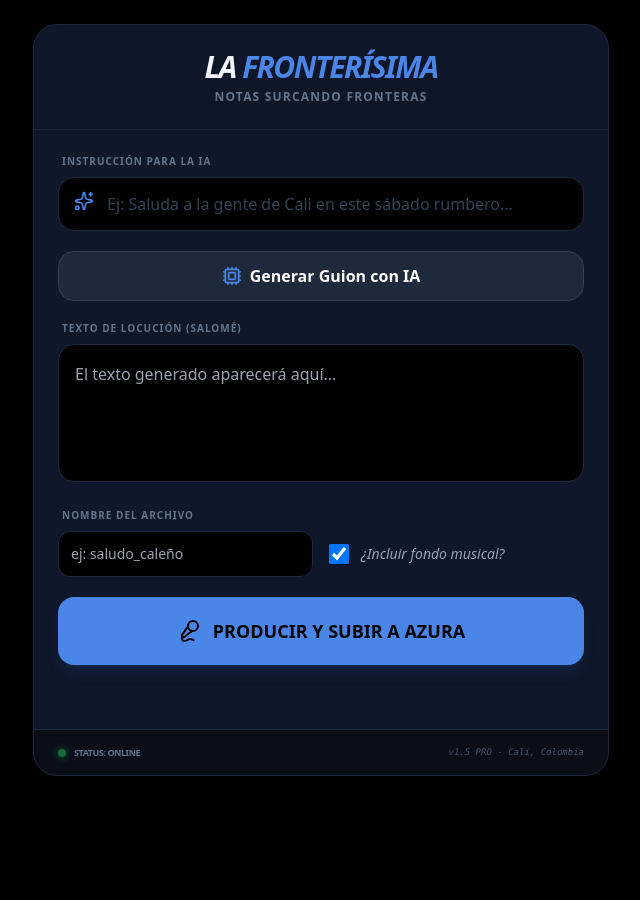
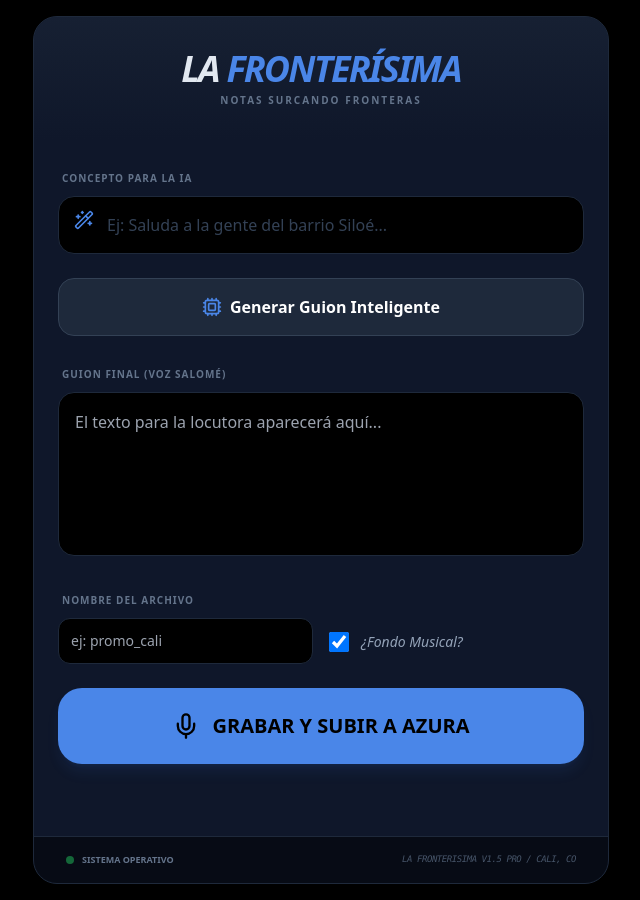
Before and after one commit to lafronterisima/Radio-IAS, a website: page public/index.html in a window 1280 px wide. Shown: the whole page, without its empty margins (319-959 px from the left). Before the commit the page ends 800 px from the top, so only its background shows below. Drawn offline with nearby package versions, Linux system fonts and the light colour scheme.

Commit message:
Update index.html

```diff
--- a/public/index.html
+++ b/public/index.html
@@ -1,109 +1,105 @@
+
 <!DOCTYPE html>
 <html lang="es">
 <head>
     <meta charset="UTF-8">
     <meta name="viewport" content="width=device-width, initial-scale=1.0">
-    <title>Panel de Control | La Fronterísima</title>
+    <title>La Fronterísima | Panel Pro</title>
     <script src="https://cdn.tailwindcss.com"></script>
     <script src="https://unpkg.com/lucide@latest"></script>
     <style>
-        .bg-brand-blue { background-color: #4A86E8; }
-        .text-brand-blue { color: #4A86E8; }
-        .border-brand-blue { border-color: #4A86E8; }
-        .focus-ring:focus { border-color: #4A86E8; ring-color: #4A86E8; }
-
-        /* Animación suave para botones */
-        .btn-active:active { transform: scale(0.98); }
+        body { background-color: #000000; }
+        .bg-fronterisima { background-color: #4A86E8; }
+        .text-fronterisima { color: #4A86E8; }
+        .border-fronterisima { border-color: #4A86E8; }
+        .shadow-blue { shadow-color: rgba(74, 134, 232, 0.2); }
     </style>
 </head>
-<body class="bg-black text-slate-100 font-sans min-h-screen flex items-center justify-center p-4">
+<body class="text-slate-200 font-sans min-h-screen flex items-center justify-center p-4">
 
     <div class="w-full max-w-xl bg-slate-900 rounded-3xl shadow-2xl border border-slate-800 overflow-hidden">
 
-        <div class="p-6 text-center border-b border-slate-800 bg-slate-900/50">
-            <h1 class="text-3xl font-black tracking-tighter uppercase italic">
-                La <span class="text-brand-blue">Fronterísima</span>
+        <div class="p-8 text-center bg-gradient-to-b from-slate-800/50 to-transparent">
+            <h1 class="text-4xl font-black tracking-tighter uppercase italic mb-1">
+                La <span class="text-fronterisima">Fronterísima</span>
             </h1>
-            <p class="text-slate-500 text-xs mt-1 font-bold tracking-widest uppercase">Notas surcando fronteras</p>
+            <p class="text-slate-500 text-[10px] font-bold tracking-[0.2em] uppercase">Notas surcando fronteras</p>
         </div>
 
-        <div class="p-6 space-y-5">
+        <div class="p-6 space-y-6">
 
-            <div>
-                <label class="block text-[10px] font-black text-slate-500 uppercase tracking-widest mb-2 ml-1">Instrucción para la IA</label>
+            <div class="space-y-2">
+                <label class="text-[10px] font-black text-slate-500 uppercase tracking-widest ml-1">Concepto para la IA</label>
                 <div class="relative">
-                    <i data-lucide="sparkles" class="absolute left-4 top-3.5 text-brand-blue w-5 h-5"></i>
+                    <i data-lucide="wand-2" class="absolute left-4 top-3.5 text-fronterisima w-5 h-5"></i>
                     <input type="text" id="idea"
-                        class="w-full bg-black border border-slate-800 rounded-2xl py-3.5 pl-12 pr-4 focus:outline-none focus:border-brand-blue transition-all placeholder:text-slate-700"
-                        placeholder="Ej: Saluda a la gente de Cali en este sábado rumbero...">
+                        class="w-full bg-black border border-slate-800 rounded-2xl py-4 pl-12 pr-4 focus:outline-none focus:border-fronterisima transition-all placeholder:text-slate-700"
+                        placeholder="Ej: Saluda a la gente del barrio Siloé...">
                 </div>
             </div>
 
             <button onclick="redactar()" id="btn-redactar"
-                class="btn-active w-full bg-slate-800 hover:bg-slate-700 text-white font-bold py-3 rounded-2xl flex items-center justify-center gap-2 transition-all border border-slate-700">
-                <i data-lucide="cpu" class="w-5 h-5 text-brand-blue"></i>
-                Generar Guion con IA
+                class="w-full bg-slate-800 hover:bg-slate-700 text-white font-bold py-4 rounded-2xl flex items-center justify-center gap-2 transition-transform active:scale-[0.98] border border-slate-700">
+                <i data-lucide="cpu" class="w-5 h-5 text-fronterisima"></i>
+                Generar Guion Inteligente
             </button>
 
-            <div>
-                <label class="block text-[10px] font-black text-slate-500 uppercase tracking-widest mb-2 ml-1">Texto de Locución (Salomé)</label>
-                <textarea id="guion" rows="4"
-                    class="w-full bg-black border border-slate-800 rounded-2xl p-4 focus:outline-none focus:border-brand-blue text-slate-300 leading-relaxed transition-all resize-none"
-                    placeholder="El texto generado aparecerá aquí..."></textarea>
+            <div class="space-y-2">
+                <label class="text-[10px] font-black text-slate-500 uppercase tracking-widest ml-1">Guion Final (Voz Salomé)</label>
+                <textarea id="guion" rows="5"
+                    class="w-full bg-black border border-slate-800 rounded-2xl p-4 focus:outline-none focus:border-fronterisima text-slate-300 leading-relaxed transition-all resize-none"
+                    placeholder="El texto para la locutora aparecerá aquí..."></textarea>
             </div>
 
-            <div class="grid grid-cols-1 sm:grid-cols-2 gap-4">
-                <div>
-                    <label class="block text-[10px] font-black text-slate-500 uppercase tracking-widest mb-2 ml-1">Nombre del Archivo</label>
+            <div class="grid grid-cols-1 sm:grid-cols-2 gap-4 items-end">
+                <div class="space-y-2">
+                    <label class="text-[10px] font-black text-slate-500 uppercase tracking-widest ml-1">Nombre del Archivo</label>
                     <input type="text" id="filename"
-                        class="w-full bg-black border border-slate-800 rounded-xl p-3 text-sm focus:outline-none focus:border-brand-blue"
-                        placeholder="ej: saludo_caleño">
+                        class="w-full bg-black border border-slate-800 rounded-xl p-3 text-sm focus:outline-none focus:border-fronterisima"
+                        placeholder="ej: promo_cali">
                 </div>
-                <div class="flex items-center justify-center sm:justify-start pt-4 sm:pt-6">
+                <div class="pb-3 flex justify-center sm:justify-start">
                     <label class="flex items-center gap-3 cursor-pointer group">
-                        <input type="checkbox" id="conFondo" checked class="w-5 h-5 rounded border-slate-800 bg-black text-brand-blue focus:ring-brand-blue accent-brand-blue">
-                        <span class="text-sm text-slate-400 group-hover:text-slate-200 transition-colors italic">¿Incluir fondo musical?</span>
+                        <input type="checkbox" id="conFondo" checked class="w-5 h-5 rounded border-slate-800 bg-black text-fronterisima focus:ring-fronterisima accent-fronterisima">
+                        <span class="text-sm text-slate-400 group-hover:text-slate-200 transition-colors italic">¿Fondo Musical?</span>
                     </label>
                 </div>
             </div>
 
             <button onclick="producir()" id="btn-producir"
-                class="btn-active w-full bg-brand-blue hover:bg-blue-500 text-black font-black text-lg py-5 rounded-2xl shadow-lg shadow-blue-500/10 flex items-center justify-center gap-3 transition-all">
-                <i data-lucide="mic-2" class="w-6 h-6"></i>
-                PRODUCIR Y SUBIR A AZURA
+                class="w-full bg-fronterisima hover:bg-blue-500 text-black font-black text-xl py-6 rounded-3xl shadow-lg shadow-blue-500/10 flex items-center justify-center gap-3 transition-all active:scale-[0.97]">
+                <i data-lucide="mic" class="w-7 h-7"></i>
+                GRABAR Y SUBIR A AZURA
             </button>
 
-            <div id="status" class="text-center text-xs font-bold min-h-[20px] transition-all">
-                </div>
+            <div id="status" class="text-center text-xs font-bold min-h-[24px]"></div>
 
         </div>
 
-        <div class="bg-black/40 p-4 border-t border-slate-800 flex justify-between items-center px-6">
+        <div class="bg-black/50 p-4 border-t border-slate-800 flex justify-between items-center px-8">
             <div class="flex items-center gap-2">
-                <div class="w-2 h-2 bg-green-500 rounded-full animate-pulse shadow-[0_0_8px_#22c55e]"></div>
-                <span class="text-[9px] uppercase font-black text-slate-500 tracking-tighter">Status: Online</span>
+                <div class="w-2 h-2 bg-green-500 rounded-full animate-pulse"></div>
+                <span class="text-[9px] font-black text-slate-500 uppercase">Sistema Operativo</span>
             </div>
-            <span class="text-[9px] text-slate-600 font-mono italic">v1.5 PRO - Cali, Colombia</span>
+            <span class="text-[9px] text-slate-600 font-mono italic tracking-tighter">LA FRONTERISIMA V1.5 PRO / CALI, CO</span>
         </div>
     </div>
 
     <script>
-        // Inicializar iconos de Lucide
         lucide.createIcons();
-
         const statusDiv = document.getElementById('status');
 
-        function updateStatus(msg, colorClass = 'text-brand-blue') {
+        function showStatus(msg, color = 'text-fronterisima') {
             statusDiv.innerHTML = msg;
-            statusDiv.className = `text-center text-xs font-bold min-h-[20px] transition-all ${colorClass}`;
+            statusDiv.className = `text-center text-xs font-bold min-h-[24px] ${color}`;
             lucide.createIcons();
         }
 
         async function redactar() {
             const idea = document.getElementById('idea').value;
-            if(!idea) return updateStatus("⚠️ Por favor escribe una idea primero", "text-yellow-500");
+            if(!idea) return showStatus("⚠️ Escribe una idea para la IA", "text-orange-400");
 
-            updateStatus("<div class='flex items-center justify-center gap-2'><i data-lucide='loader-2' class='animate-spin w-3 h-3'></i> Redactando con IA...</div>");
+            showStatus("<div class='flex items-center justify-center gap-2'><i data-lucide='loader-2' class='animate-spin w-3 h-3'></i> Redactando guion...</div>");
 
             try {
                 const res = await fetch('/redactar-guion', {
@@ -113,9 +109,9 @@
                 });
                 const data = await res.json();
                 document.getElementById('guion').value = data.guion;
-                updateStatus("✅ Guion listo para locución", "text-green-500");
+                showStatus("✨ Guion listo para procesar", "text-green-400");
             } catch (e) {
-                updateStatus("❌ Error conectando con el servidor", "text-red-500");
+                showStatus("❌ Error conectando al servidor", "text-red-400");
             }
         }
 
@@ -124,9 +120,9 @@
             const nombre = document.getElementById('filename').value || "locucion_" + Date.now();
             const conFondo = document.getElementById('conFondo').checked;
 
-            if(!texto) return updateStatus("⚠️ No hay texto para procesar", "text-yellow-500");
+            if(!texto) return showStatus("⚠️ El guion está vacío", "text-orange-400");
 
-            updateStatus("<div class='flex items-center justify-center gap-2'><i data-lucide='refresh-cw' class='animate-spin w-3 h-3'></i> Generando audio y subiendo...</div>");
+            showStatus("<div class='flex items-center justify-center gap-2'><i data-lucide='refresh-cw' class='animate-spin w-3 h-3'></i> Procesando audio y subiendo...</div>");
 
             try {
                 const res = await fetch('/procesar-locucion', {
@@ -140,14 +136,12 @@
                 });
 
                 if(res.ok) {
-                    updateStatus("🔥 ¡ÉXITO! El audio ya está en AzuraCast", "text-green-500");
-                    // Limpiar campos tras éxito opcional
-                    // document.getElementById('guion').value = "";
+                    showStatus("🚀 ¡ÉXITO! El audio ya está en tu estación", "text-green-400");
                 } else {
-                    updateStatus("❌ Error en el proceso de audio", "text-red-500");
+                    showStatus("❌ Falló la producción del audio", "text-red-400");
                 }
             } catch (e) {
-                updateStatus("❌ Error de red al subir", "text-red-500");
+                showStatus("❌ Error de red", "text-red-400");
             }
         }
     </script>
```
